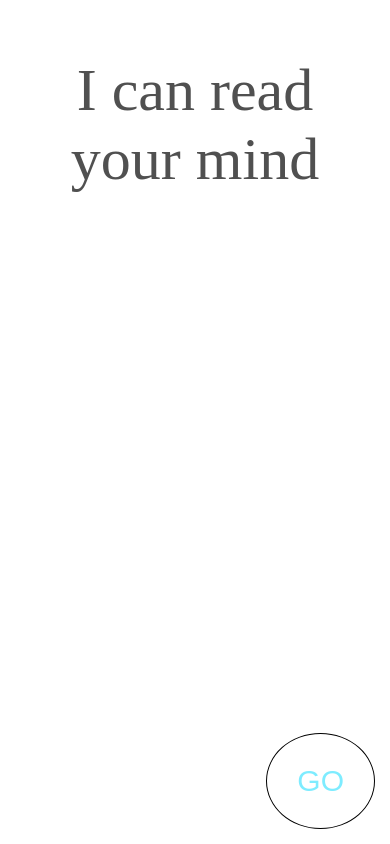
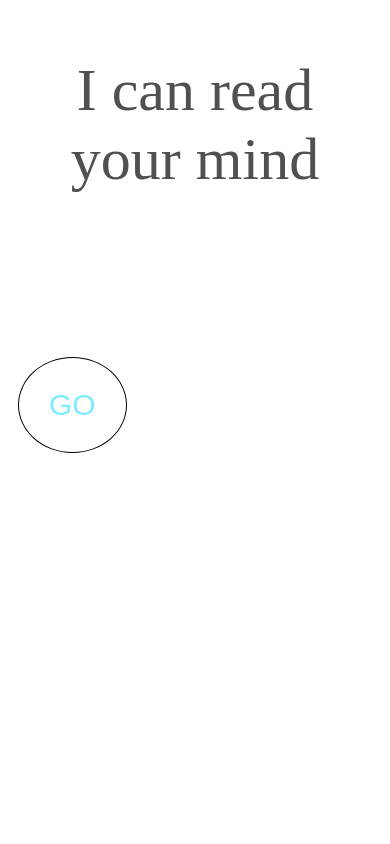
Before and after one commit to robbiegay/mind-reader, a plain HTML site: page index.html in a window 390 px wide. Drawn offline with Linux system fonts and the light colour scheme.

Commit message:
Changed the btn display code to float

```diff
--- a/css/style.css
+++ b/css/style.css
@@ -45,9 +45,11 @@ article {
 }
 
 .go, .reset {
-    position: fixed;
+    /*position: fixed; --> Old styling. Worked well, but if next got in the way on mobile, text would hide behind button
     left: 15px;
-    bottom: 15px;
+    bottom: 15px;*/
+    float: right;
+    margin: 10px;
     border: 1px solid black;
     font-size: 30px;
     padding: 30px;
@@ -59,8 +61,9 @@ article {
 
 @media only screen and (max-width: 425px) { /* On mobile, button = tied to bottom right corner */
     .go, .reset {
-        left: unset; /* Set the left attribute back to undefined */
-        right: 15px;
+        /*left: unset; --> Set the left attribute back to undefined. This was also from the above previous method of btn positioning
+        /*right: 15px;*/
+        float: left;
     }
 }
 
--- a/js/main.js
+++ b/js/main.js
@@ -134,3 +134,7 @@ Licensed under Creative Commons 4.0 International license
 Link to license: https://fontawesome.com/license
 I made no changes to the icons
 */
+
+
+
+// Pages 3, 4, 5 = need some resizing
```
